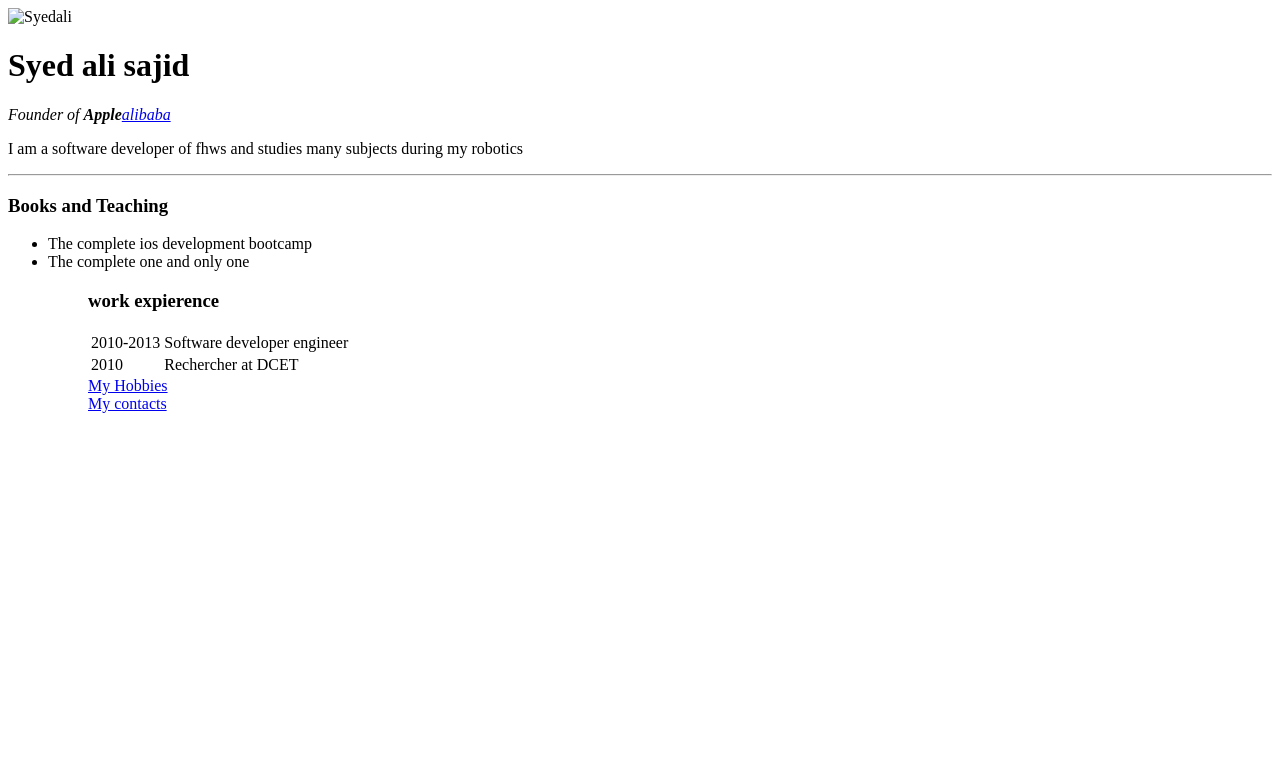
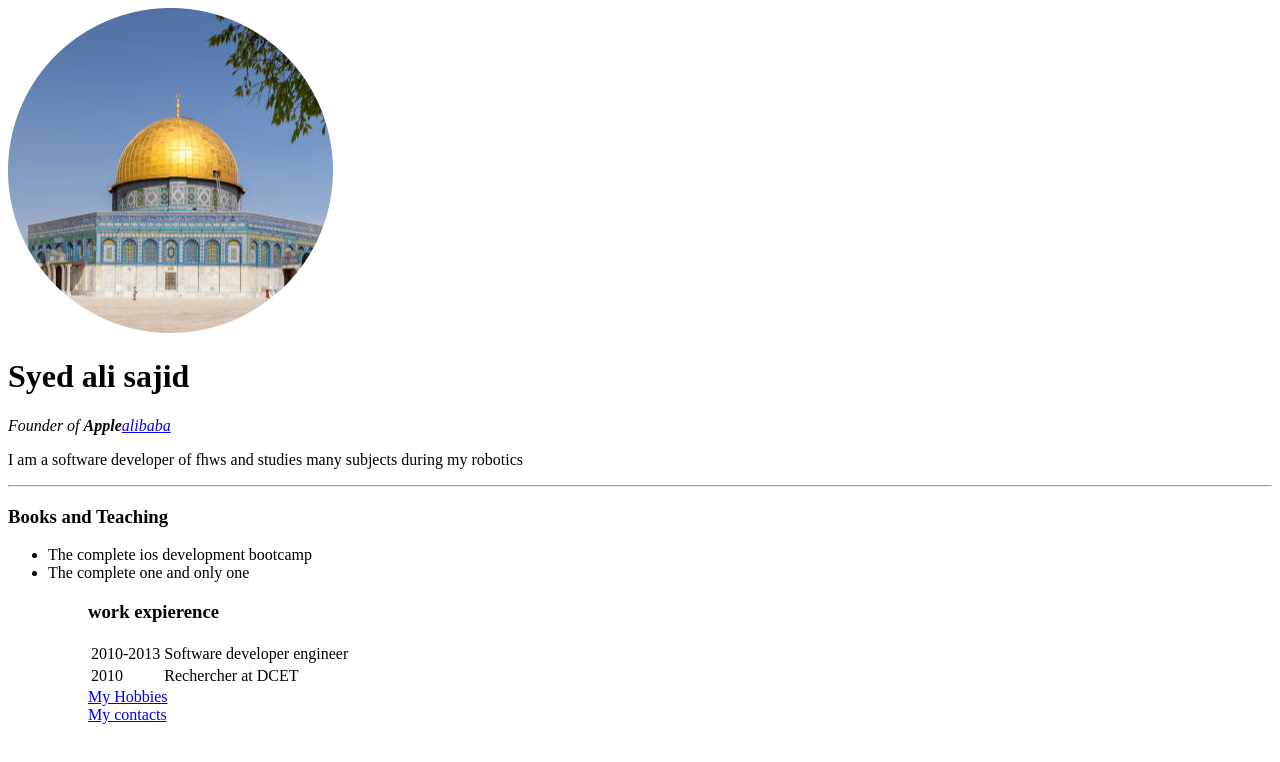
Before and after one commit to saliaaaa/cv, a plain HTML site: page index.html in a window 1280 px wide. Drawn offline with Linux system fonts and the light colour scheme.

Commit message:
Update index.html

```diff
--- a/index.html
+++ b/index.html
@@ -4,7 +4,7 @@
     <title>Syed Ali Sajid Site</title>
 </head>
 <body>
-    <img src="C:\Users\USER\Desktop\Web Development\HTML Personal site\aqsa-modified.png" alt="Syedali">
+    <img src="aqsa.png" alt="Syedali">
 <h1>Syed ali sajid</h1>
 <p><em>Founder of <strong>Apple</strong><a href="https://www.alibaba.com/">alibaba</a></em><strong></strong></em></p>
 <p>I am a software developer of fhws and studies many subjects during my robotics</p>
```
